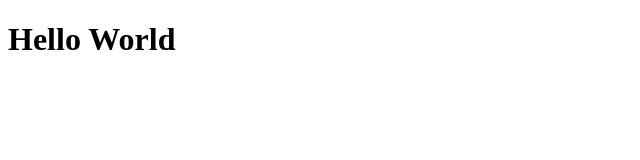
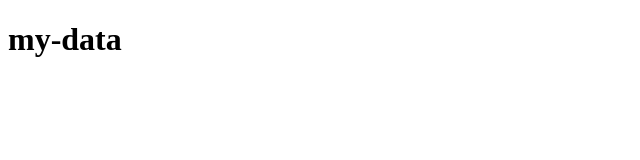
Before and after one commit to fflorezz/cdn-library-test, a website built with Vite: page index.html in a window 1280 px wide. Shown: the whole page, without its empty margins (0-640 px from the left). Built offline with nearby package versions, Linux system fonts and the light colour scheme.

Commit message:
Add data atribute exit q
31

q
exit

·

```diff
--- a/index.html
+++ b/index.html
@@ -6,7 +6,8 @@
     <title>my-library</title>
   </head>
   <body>
-    <div id="my-form"></div>
+    <div id="my-form" data-mi-formulario="my-data"></div>
     <script type="module" src="/main.js"></script>
+    <!-- <script src="https://cdn.jsdelivr.net/gh/fflorezz/cdn-library-test@master/dist/my-lib.js"></script> -->
   </body>
 </html>
--- a/main.js
+++ b/main.js
@@ -2,7 +2,8 @@
   window
 ){
   const element = window.document.querySelector('#my-form')
+  const message = element.getAttribute('data-mi-formulario') ||'Hello World'
   const newElement = window.document.createElement('h1')
-  newElement.innerHTML = 'Hello World'
+  newElement.innerHTML = message
   element.appendChild(newElement)
 })(window)
```
